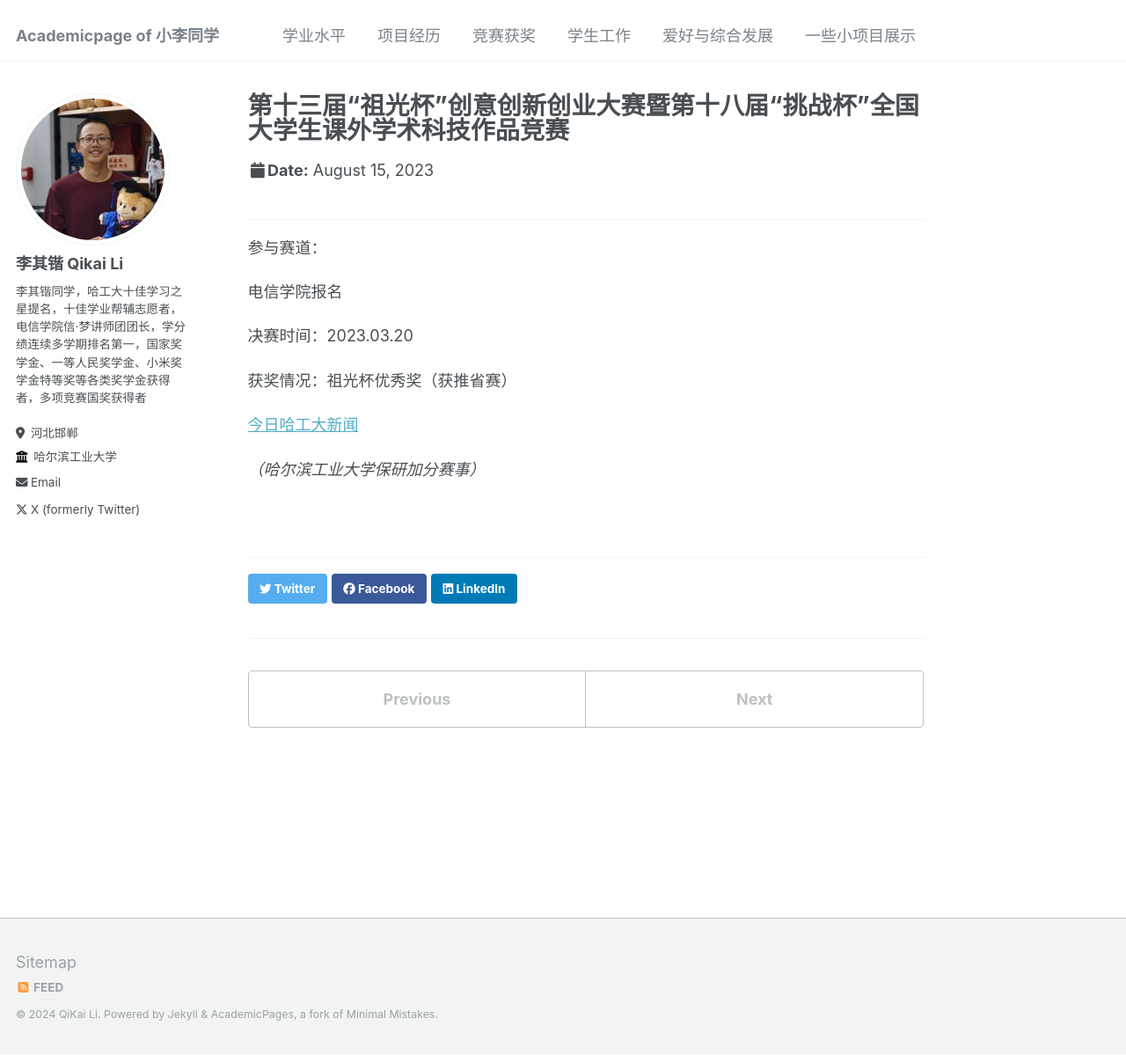
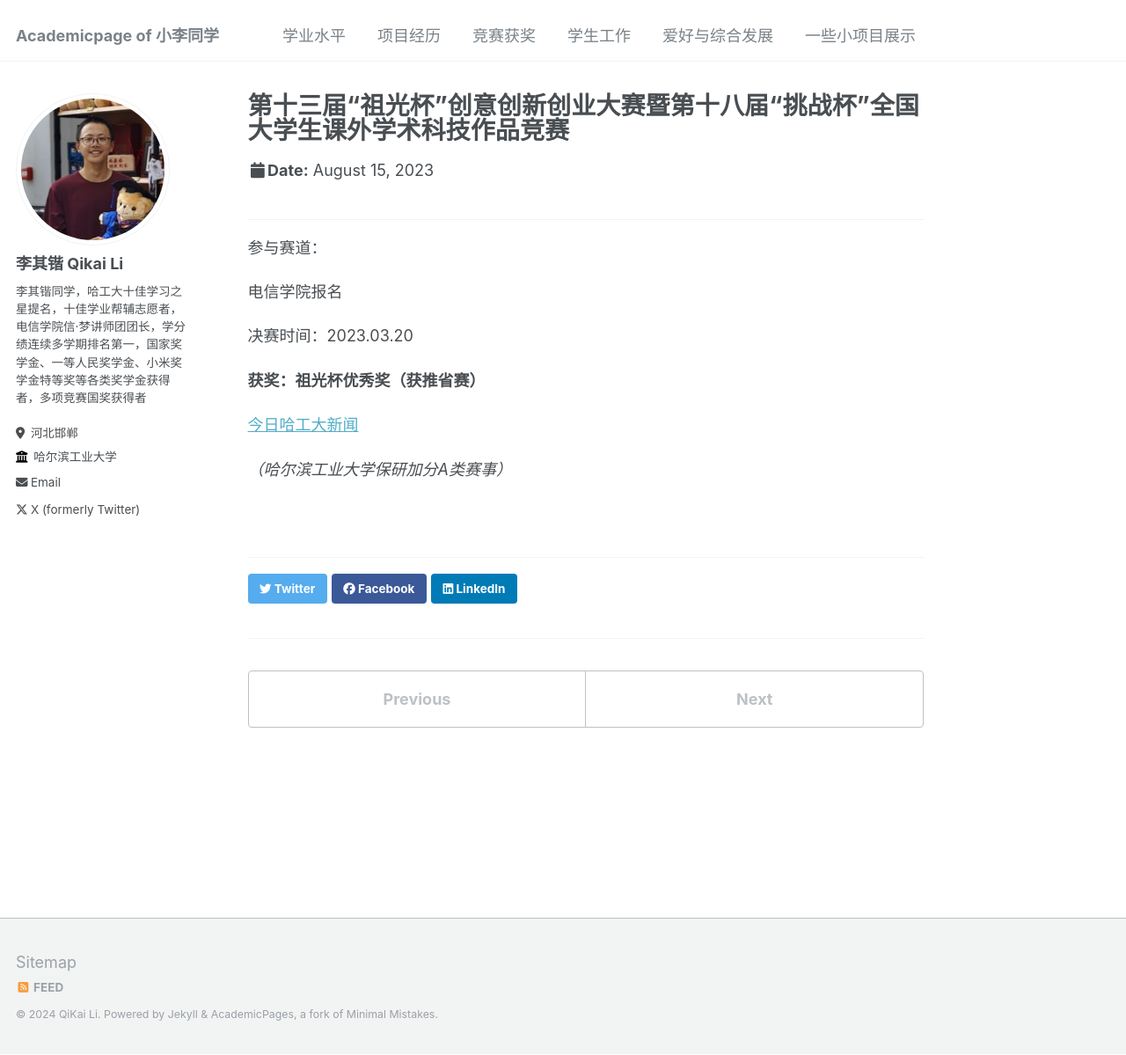
Before and after one commit to HITLqk/lqk, a Jekyll site: the page built from _talks/2023-03-20-talk-1.md, in a window 1280 px wide and 1199 px high. Shown: the whole window at 88% size. Built offline with Jekyll 4.4.1, drawn with Linux system fonts in a browser that asks for light colours.

Commit message:
Update 2023-03-20-talk-1.md

```diff
--- a/_talks/2023-03-20-talk-1.md
+++ b/_talks/2023-03-20-talk-1.md
@@ -16,8 +16,8 @@ location: "Harbin, China"
 
 决赛时间：2023.03.20
 
-获奖情况：祖光杯优秀奖（获推省赛）
+**获奖：祖光杯优秀奖（获推省赛）**
 
 [今日哈工大新闻](https://today.hit.edu.cn/article/2023/04/03/102228)
 
-*（哈尔滨工业大学保研加分赛事）*
+*（哈尔滨工业大学保研加分A类赛事）*
```
